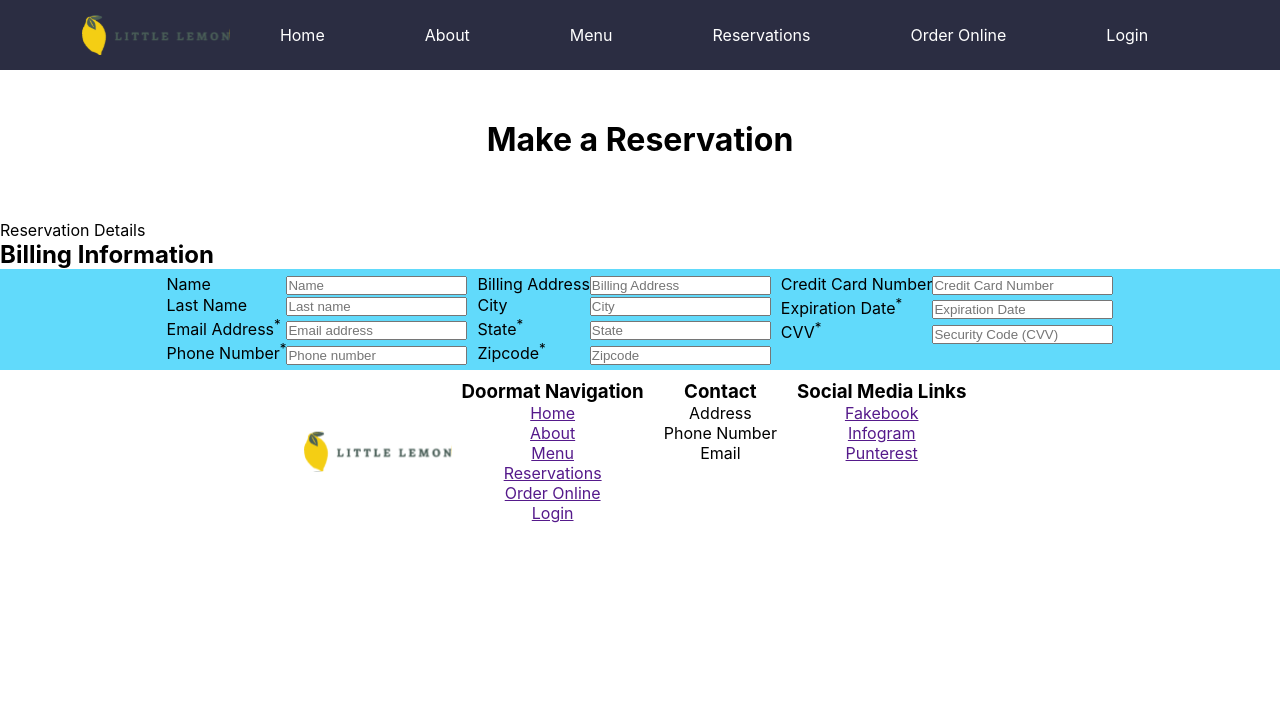
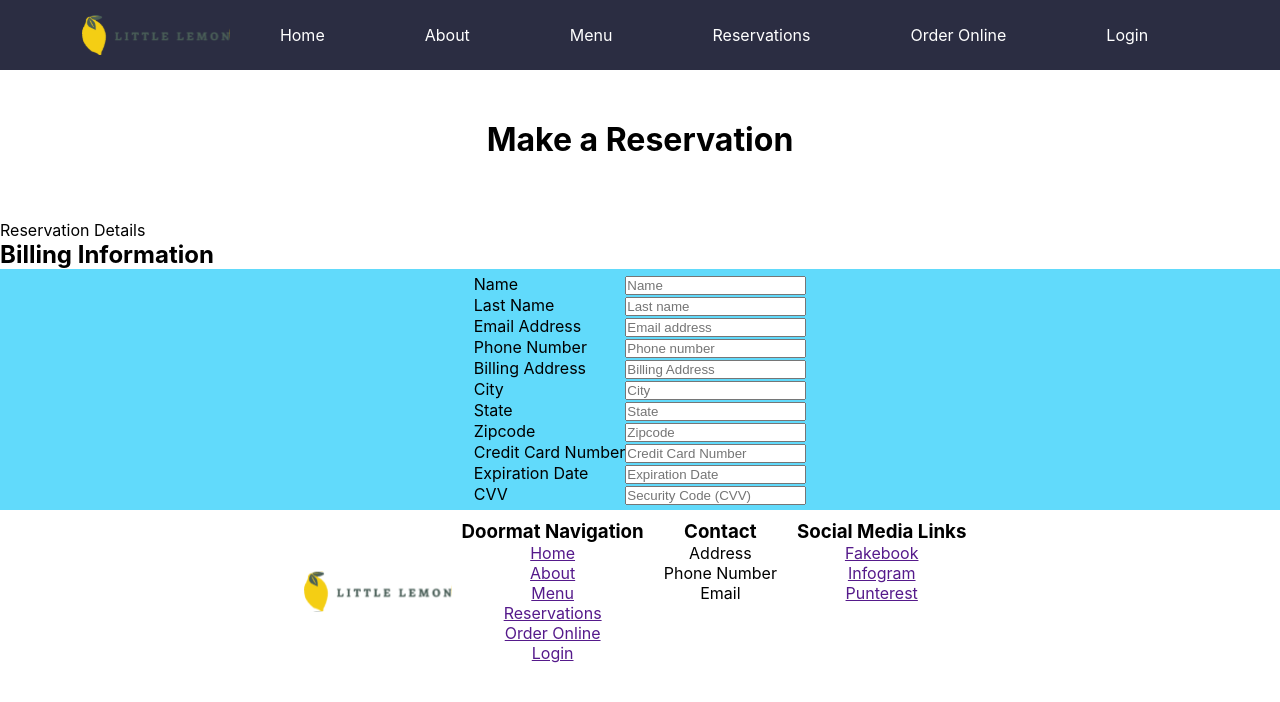
Before and after one commit to digitAI-4N6/little-lemon, a React (Create React App) app: page / in a window 1280 px wide. Shown: the top 702 px of the page. Built offline with nearby package versions, Linux system fonts and the light colour scheme.

Commit message:
Combine form groups and remove asterisks
Combine form groups and remove asterisks

```diff
--- a/src/components/BillingInformation.js
+++ b/src/components/BillingInformation.js
@@ -43,7 +43,7 @@ export default function BillingInformation() {
           </li>
           <li>
             <label>
-              Email Address<sup>*</sup>
+              Email Address
             </label>
             <input
               type="email"
@@ -54,7 +54,7 @@ export default function BillingInformation() {
           </li>
           <li>
             <label>
-              Phone Number<sup>*</sup>
+              Phone Number
             </label>
             <input
               type="phone"
@@ -63,8 +63,8 @@ export default function BillingInformation() {
               onChange={(e) => setPhone(e.target.value)}
             />
           </li>
-        </ul>
-        <ul className="address">
+        {/* </ul>
+        <ul className="address"> */}
           <li>
             <label>Billing Address</label>
             <input
@@ -85,7 +85,7 @@ export default function BillingInformation() {
           </li>
           <li>
             <label>
-              State<sup>*</sup>
+              State
             </label>
             <input
               type="text"
@@ -96,7 +96,7 @@ export default function BillingInformation() {
           </li>
           <li>
             <label>
-              Zipcode<sup>*</sup>
+              Zipcode
             </label>
             <input
               type="text"
@@ -105,8 +105,8 @@ export default function BillingInformation() {
               onChange={(e) => setZipcode(e.target.value)}
             />
           </li>
-        </ul>
-        <ul className="creditDetails">
+        {/* </ul>
+        <ul className="creditDetails"> */}
           <li>
             <label>Credit Card Number</label>
             <input
@@ -118,7 +118,7 @@ export default function BillingInformation() {
           </li>
           <li>
             <label>
-              Expiration Date<sup>*</sup>
+              Expiration Date
             </label>
             <input
               type="text"
@@ -129,7 +129,7 @@ export default function BillingInformation() {
           </li>
           <li>
             <label>
-              CVV<sup>*</sup>
+              CVV
             </label>
             <input
               type="text"
```
